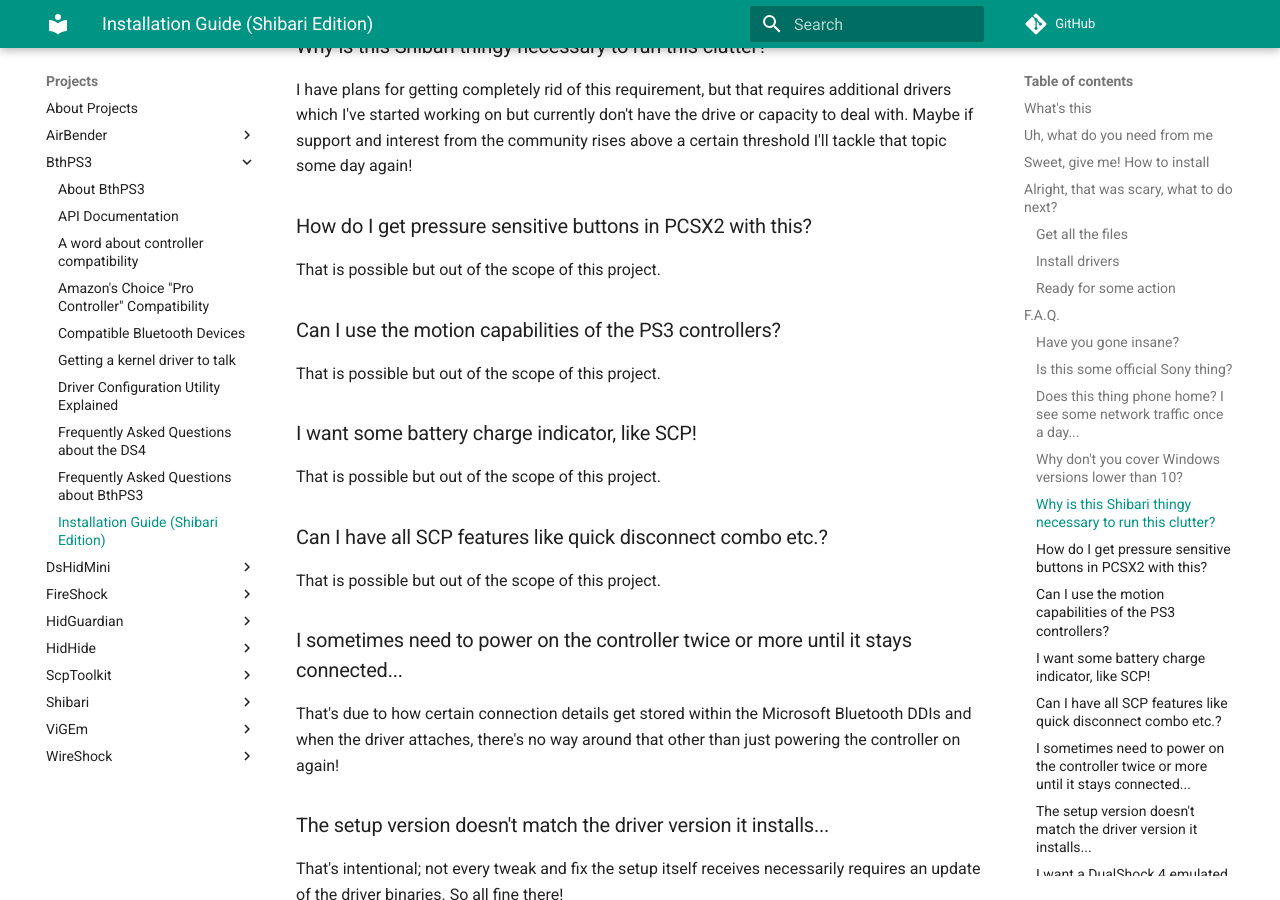
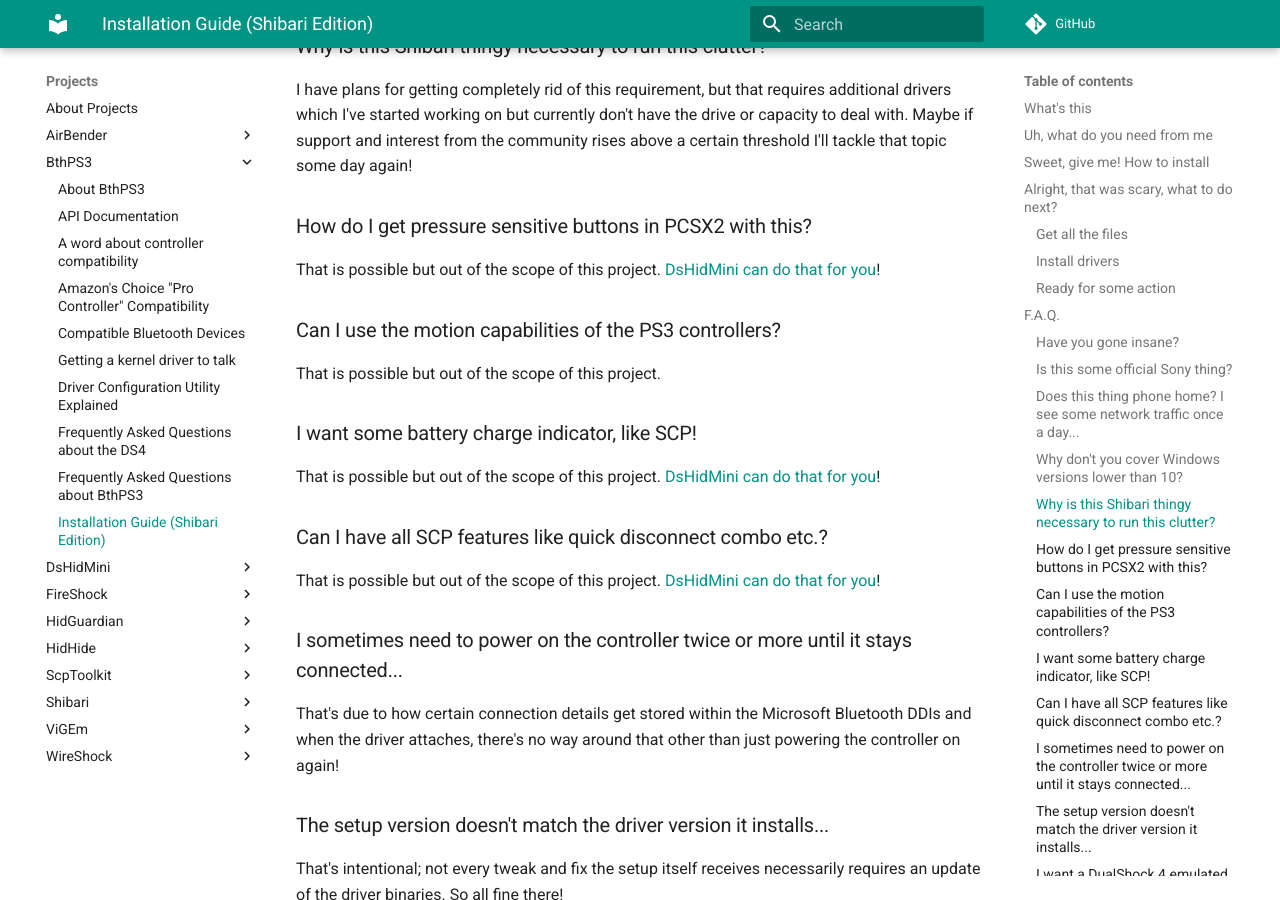
Before and after one commit to nefarius/ViGEm.github.io, an MkDocs documentation site: the page built from docs/projects/BthPS3/Installation-Guide-Shibari-Edition.md, in a window 1280 px wide and 900 px high, scrolled down 3370 px. Built offline with MkDocs 1.6.1 and Material for MkDocs 9.7.7, drawn with Linux system fonts in a browser that asks for light colours; emoji names are drawn with the system emoji font; comment, search, counter and statistics services are not loaded; some of the changed text lies outside the part shown.

Commit message:
Added links to DsHidMini

```diff
--- a/docs/projects/BthPS3/Installation-Guide-Shibari-Edition.md
+++ b/docs/projects/BthPS3/Installation-Guide-Shibari-Edition.md
@@ -86,7 +86,7 @@
 
 ### How do I get pressure sensitive buttons in PCSX2 with this?
 
-That is possible but out of the scope of this project.
+That is possible but out of the scope of this project. [DsHidMini can do that for you](https://vigem.org/projects/DsHidMini/)!
 
 ### Can I use the motion capabilities of the PS3 controllers?
 
@@ -94,11 +94,11 @@
 
 ### I want some battery charge indicator, like SCP!
 
-That is possible but out of the scope of this project.
+That is possible but out of the scope of this project. [DsHidMini can do that for you](https://vigem.org/projects/DsHidMini/)!
 
 ### Can I have all SCP features like quick disconnect combo etc.?
 
-That is possible but out of the scope of this project.
+That is possible but out of the scope of this project. [DsHidMini can do that for you](https://vigem.org/projects/DsHidMini/)!
 
 ### I sometimes need to power on the controller twice or more until it stays connected...
 
```
Also changed, not shown: other parts of docs/projects/BthPS3/Installation-Guide-Shibari-Edition.md (+0 -6 lines).
